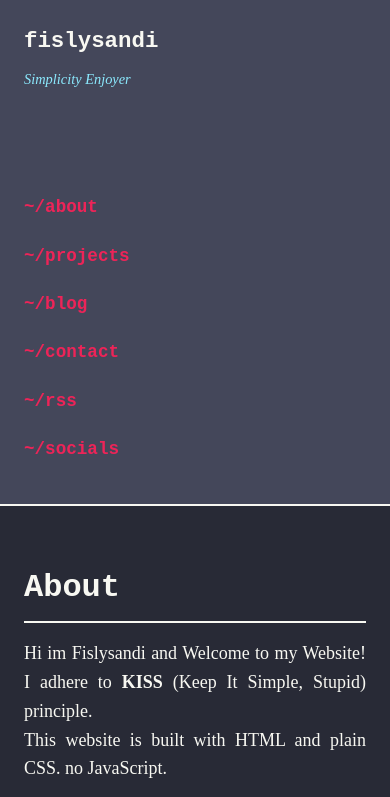
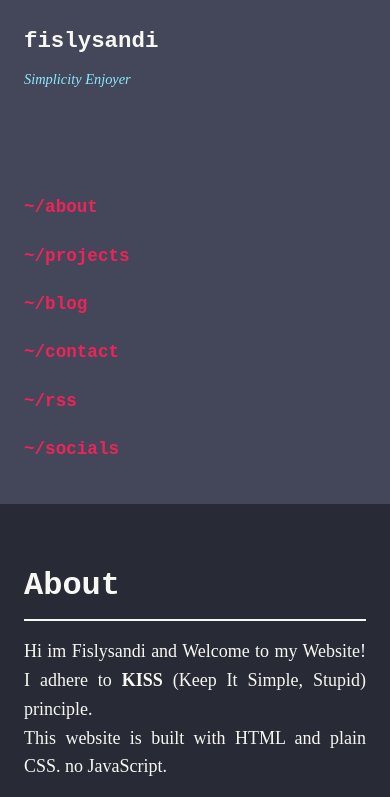
Before and after one commit to fislysandi/fislysandi-site-preview, a plain HTML site: page index.html in a window 390 px wide. Shown: the top 797 px of the page. Drawn offline with Linux system fonts and the light colour scheme.

Commit message:
Polish: Remove mobile sidebar border

```diff
--- a/style.css
+++ b/style.css
@@ -210,7 +210,6 @@ footer {
         height: auto;
         position: relative;
         border-right: none;
-        border-bottom: 2px solid var(--fg);
         padding: 1.5rem;
     }
 
```
